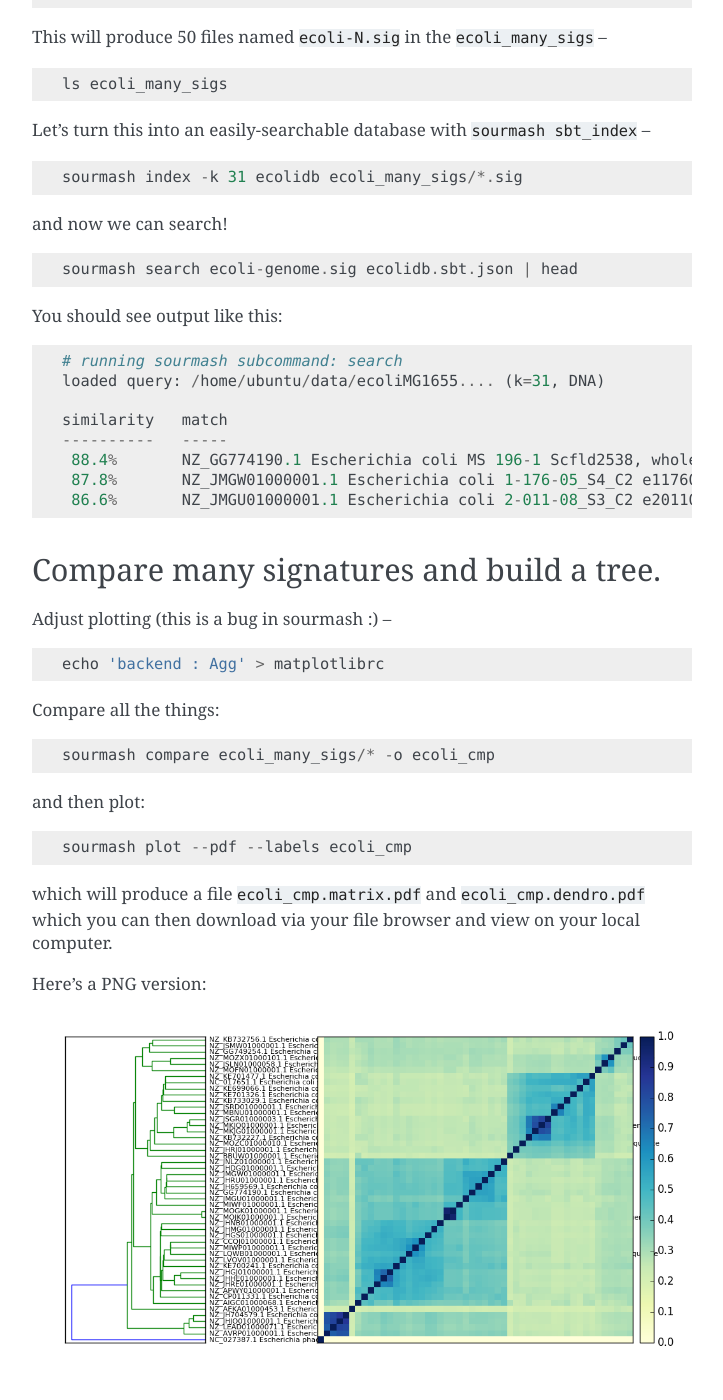
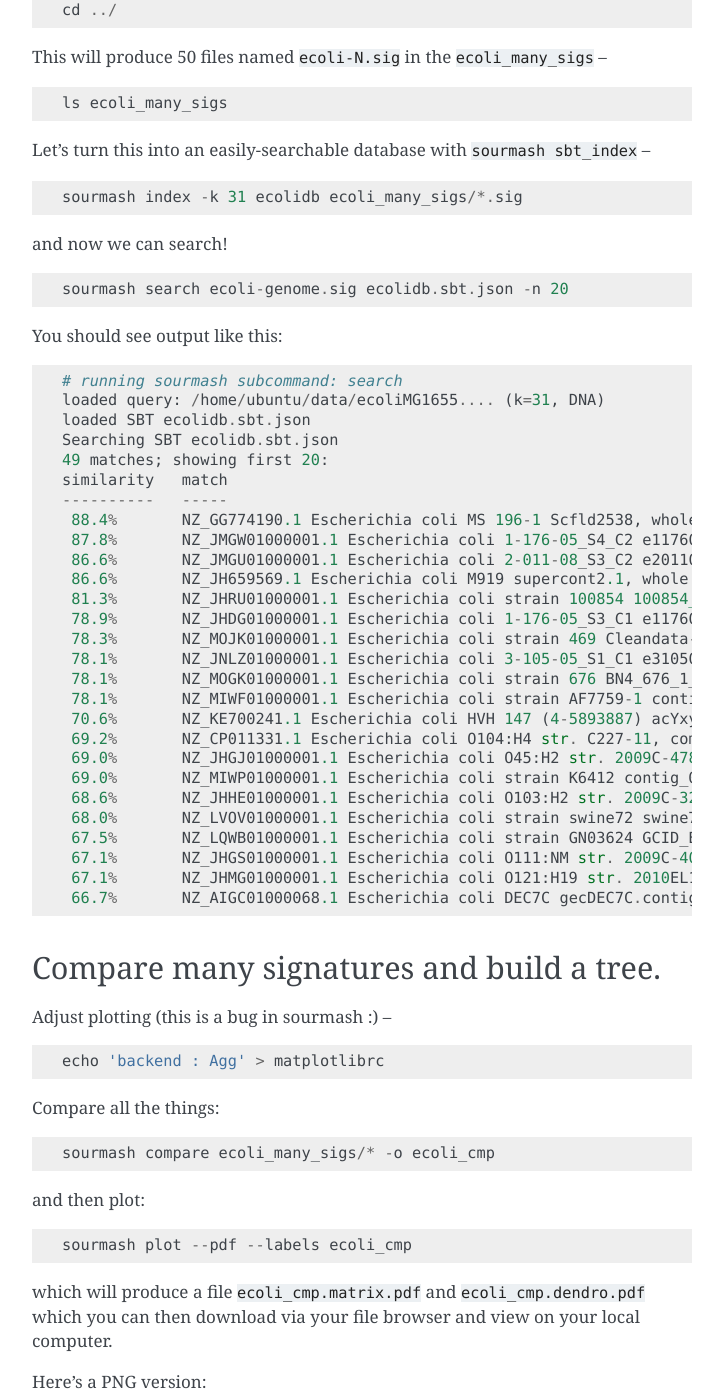
Before and after one commit to sourmash-bio/sourmash, a Sphinx documentation site: the page built from doc/tutorials.md, in a window 1280 px wide and 1400 px high, scrolled down 2117 px. Shown: the whole window, without its empty margins (388-1111 px from the left). Built offline with Sphinx 7.4.7, drawn with Linux system fonts in a browser that asks for light colours; some of the changed text lies outside the part shown.

Commit message:
more upd tutorial

````diff
--- a/doc/tutorials.md
+++ b/doc/tutorials.md
@@ -77,10 +77,11 @@ and you should see:
 ```
 # running sourmash subcommand: search
 loaded query: /home/ubuntu/data/ecoli_ref-5m... (k=31, DNA)
-loading db of signatures from 1 files
-loaded 1 signatures total.
+loaded 1 signatures from ecoli-genome.sig
 1 matches:
-         /home/ubuntu/data/ecoliMG1655.fa.gz     0.466   ecoli-genome.sig
+similarity   match
+----------   -----
+ 46.6%       /home/ubuntu/data/ecoliMG1655.fa.gz
 ```
 
 
@@ -126,7 +127,7 @@ sourmash index -k 31 ecolidb ecoli_many_sigs/*.sig
 and now we can search!
 
 ```
-sourmash search ecoli-genome.sig ecolidb.sbt.json | head
+sourmash search ecoli-genome.sig ecolidb.sbt.json -n 20
 ```
 
 You should see output like this:
@@ -134,12 +135,31 @@ You should see output like this:
 ```
 # running sourmash subcommand: search
 loaded query: /home/ubuntu/data/ecoliMG1655.... (k=31, DNA)
-
+loaded SBT ecolidb.sbt.json
+Searching SBT ecolidb.sbt.json
+49 matches; showing first 20:
 similarity   match
 ----------   -----
- 88.4%       NZ_GG774190.1 Escherichia coli MS 196-1 Scfld2538, whole genome shotgun sequence
- 87.8%       NZ_JMGW01000001.1 Escherichia coli 1-176-05_S4_C2 e117605S4C2.contig.0_1, whole genome shotgun sequence
- 86.6%       NZ_JMGU01000001.1 Escherichia coli 2-011-08_S3_C2 e201108S3C2.contig.0_1, whole genome shotgun sequence
+ 88.4%       NZ_GG774190.1 Escherichia coli MS 196-1 Scfld2538, whole gen
+ 87.8%       NZ_JMGW01000001.1 Escherichia coli 1-176-05_S4_C2 e117605S4C
+ 86.6%       NZ_JMGU01000001.1 Escherichia coli 2-011-08_S3_C2 e201108S3C
+ 86.6%       NZ_JH659569.1 Escherichia coli M919 supercont2.1, whole geno
+ 81.3%       NZ_JHRU01000001.1 Escherichia coli strain 100854 100854_1, w
+ 78.9%       NZ_JHDG01000001.1 Escherichia coli 1-176-05_S3_C1 e117605S3C
+ 78.3%       NZ_MOJK01000001.1 Escherichia coli strain 469 Cleandata-BN4_
+ 78.1%       NZ_JNLZ01000001.1 Escherichia coli 3-105-05_S1_C1 e310505S1C
+ 78.1%       NZ_MOGK01000001.1 Escherichia coli strain 676 BN4_676_1_(pai
+ 78.1%       NZ_MIWF01000001.1 Escherichia coli strain AF7759-1 contig_00
+ 70.6%       NZ_KE700241.1 Escherichia coli HVH 147 (4-5893887) acYxy-sup
+ 69.2%       NZ_CP011331.1 Escherichia coli O104:H4 str. C227-11, complet
+ 69.0%       NZ_JHGJ01000001.1 Escherichia coli O45:H2 str. 2009C-4780 co
+ 69.0%       NZ_MIWP01000001.1 Escherichia coli strain K6412 contig_0001,
+ 68.6%       NZ_JHHE01000001.1 Escherichia coli O103:H2 str. 2009C-3279 c
+ 68.0%       NZ_LVOV01000001.1 Escherichia coli strain swine72 swine72_co
+ 67.5%       NZ_LQWB01000001.1 Escherichia coli strain GN03624 GCID_ECOLI
+ 67.1%       NZ_JHGS01000001.1 Escherichia coli O111:NM str. 2009C-4052 c
+ 67.1%       NZ_JHMG01000001.1 Escherichia coli O121:H19 str. 2010EL1058
+ 66.7%       NZ_AIGC01000068.1 Escherichia coli DEC7C gecDEC7C.contig.67_
 ```
 
 ## Compare many signatures and build a tree.
````
